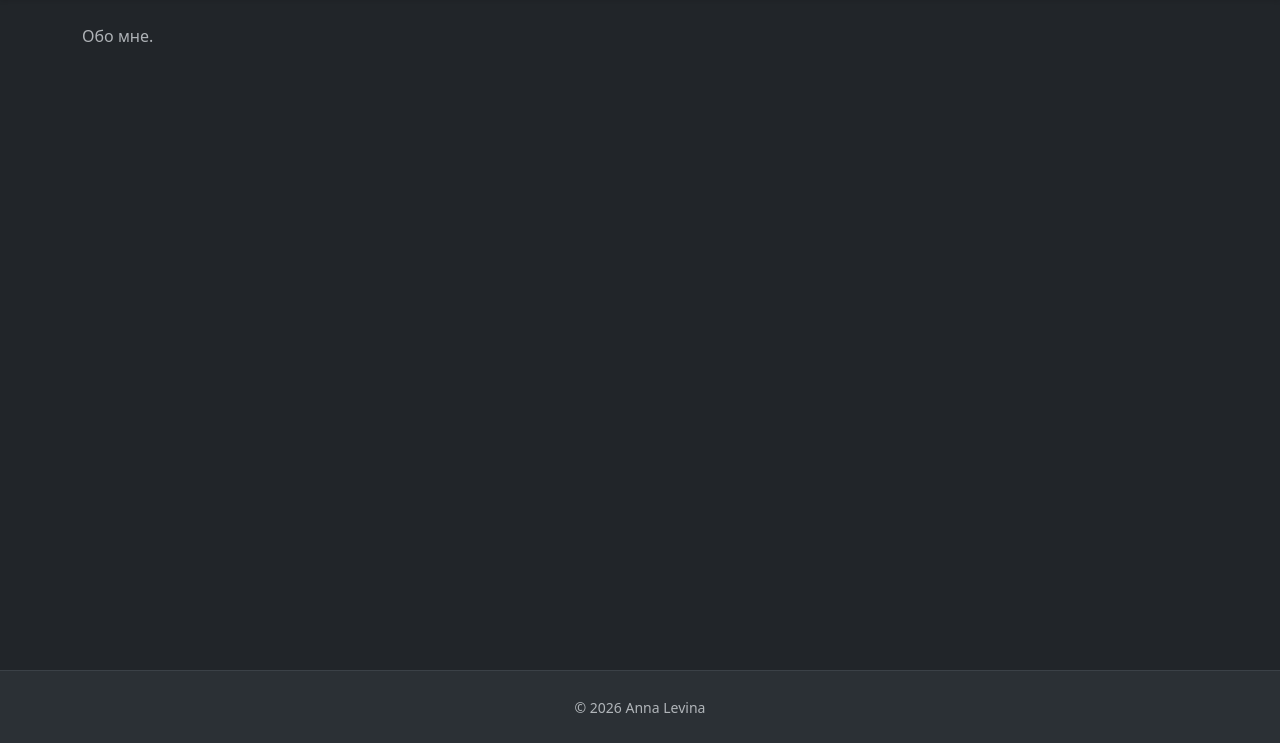
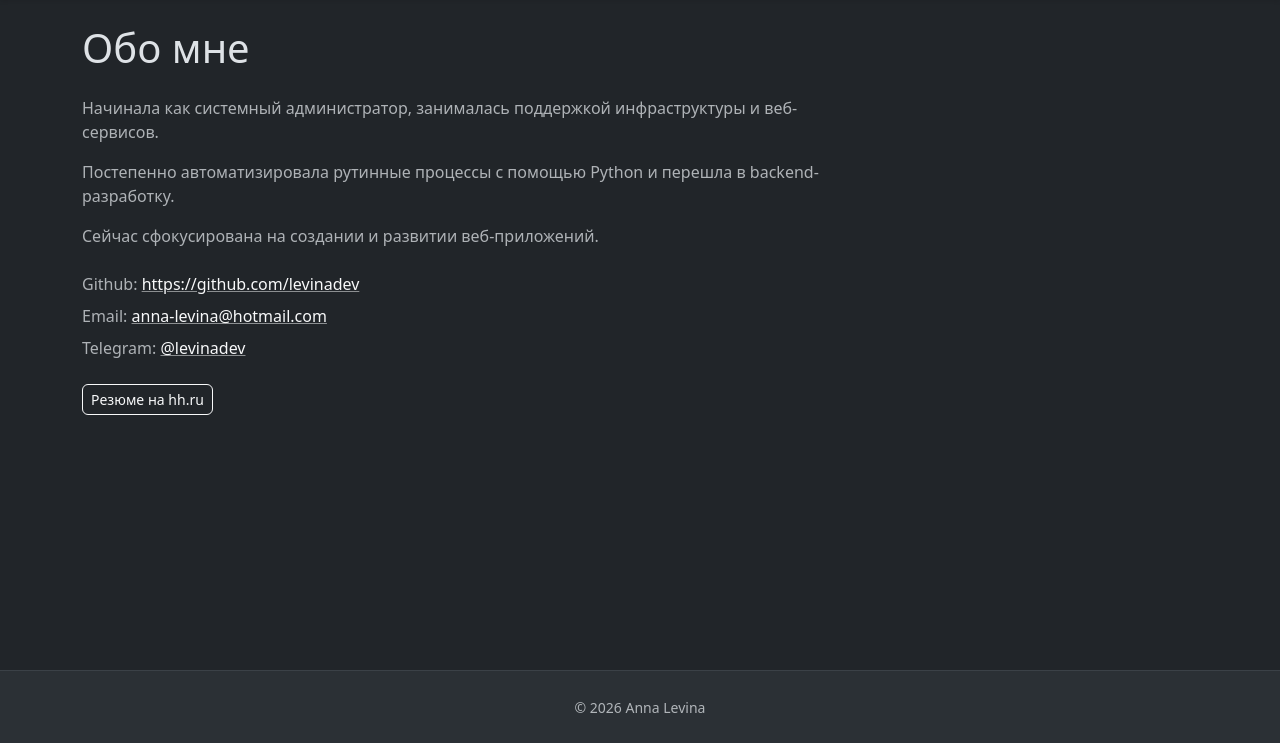
Before and after one commit to levinadev/portfolio, a Flask app: page /about in a window 1280 px wide. Shown: the part 57-800 px from the top of the page. Run offline with Flask 3, Linux system fonts and the light colour scheme.

Commit message:
feat: update about me page

```diff
--- a/templates/about.html
+++ b/templates/about.html
@@ -3,7 +3,36 @@
 {% block title %}Обо мне{% endblock %}
 
 {% block content %}
+    <h1 class="mb-4">Обо мне</h1>
+    <div class="text-body-secondary col-12 col-lg-8">
+      <p class="mb-3">
+        Начинала как системный администратор, занималась поддержкой инфраструктуры и веб-сервисов.
+      </p>
+      <p class="mb-3">
+        Постепенно автоматизировала рутинные процессы с помощью Python и перешла в backend-разработку.
+      </p>
+      <p class="mb-4">
+        Сейчас сфокусирована на создании и развитии веб-приложений.
+      </p>
 
-    <p class="text-body-secondary">Обо мне.</p>
+      <p class="mb-2">
+        Github:
+        <a href="https://github.com/levinadev" class="link-light link-underline-opacity-50" target="_blank" rel="noopener noreferrer">https://github.com/levinadev</a>
+      </p>
+      <p class="mb-2">
+        Email:
+        <a href="mailto:anna-levina@hotmail.com" class="link-light link-underline-opacity-50">anna-levina@hotmail.com</a>
+      </p>
+      <p class="mb-4">
+        Telegram:
+        <a href="https://t.me/levinadev" class="link-light link-underline-opacity-50" target="_blank" rel="noopener noreferrer">@levinadev</a>
+      </p>
 
+      <a
+        href="https://hh.ru/resume/482c076fff0fcfa3cd0039ed1f4e7743584b70"
+        class="btn btn-outline-light btn-sm rounded-2"
+        target="_blank"
+        rel="noopener noreferrer"
+      >Резюме на hh.ru</a>
+    </div>
 {% endblock %}
```
